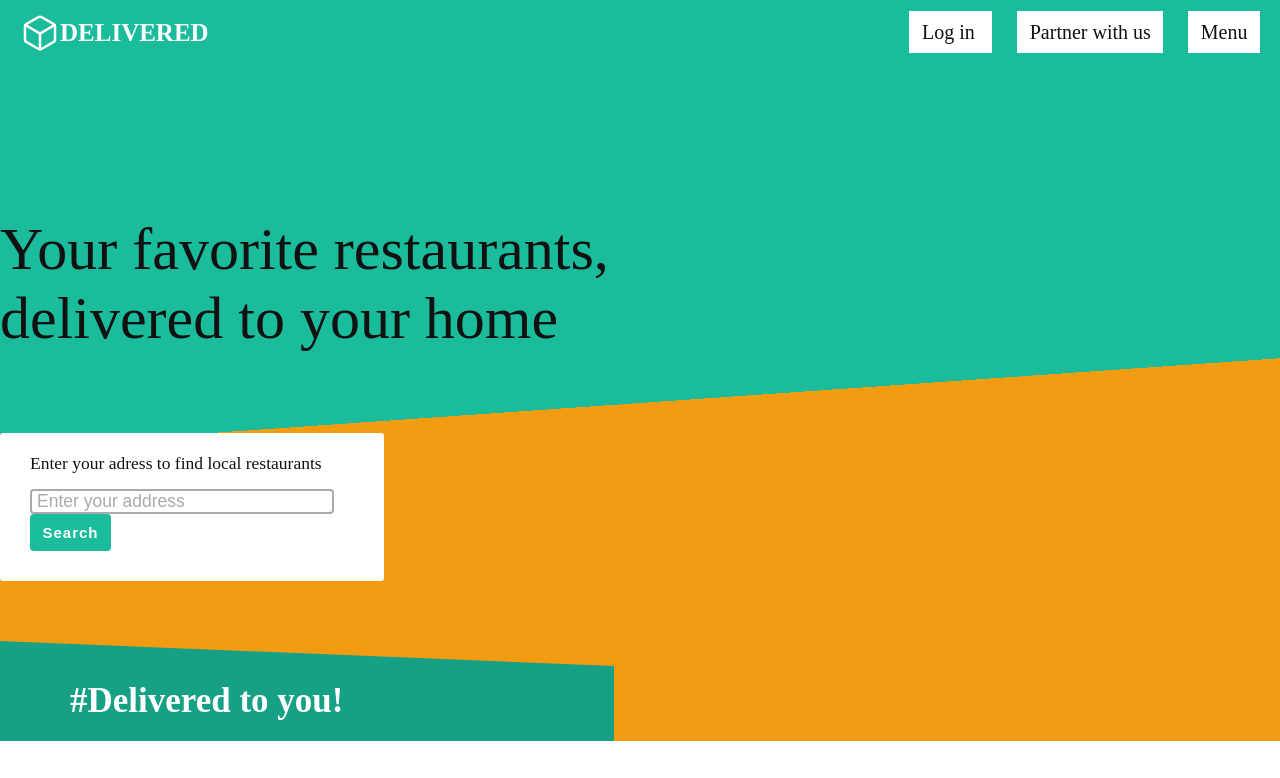
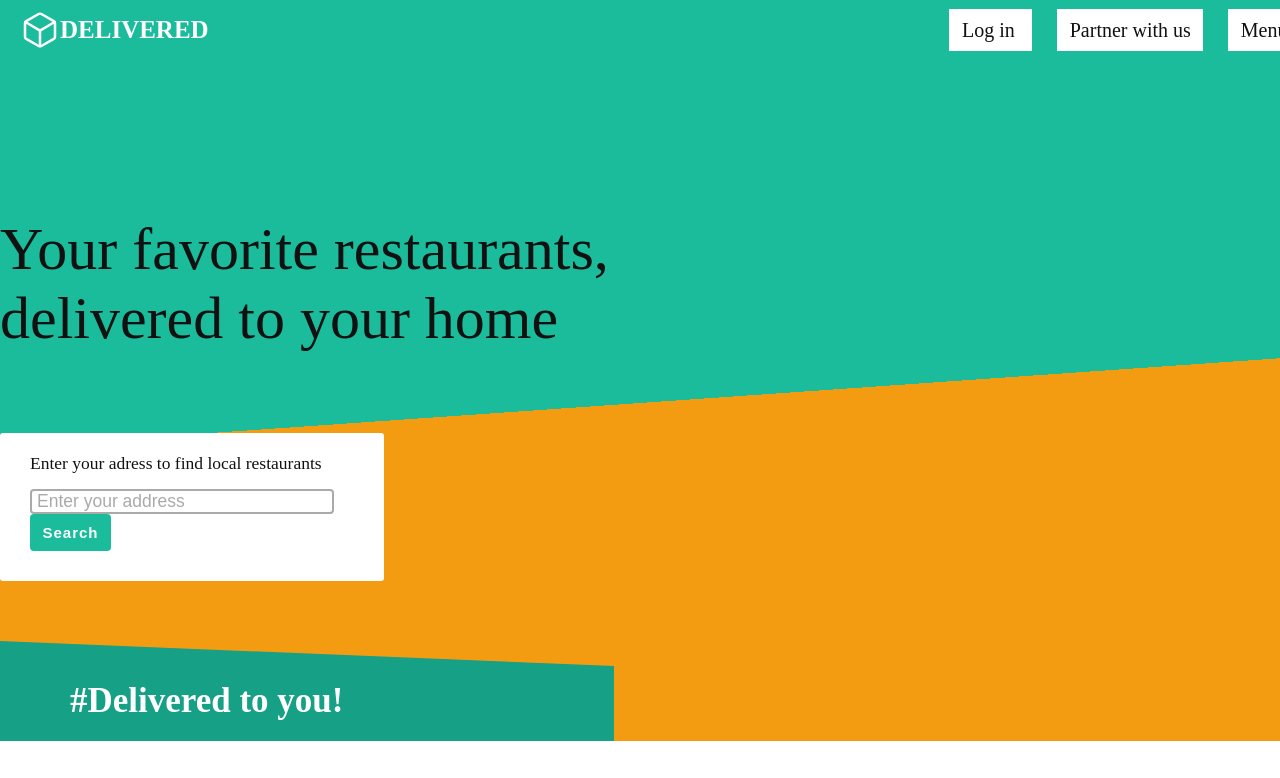
Before and after one commit to Mtetev/Delivered, a React app: page / in a window 1280 px wide. Shown: the top 778 px of the page. Built offline with nearby package versions, Linux system fonts and the light colour scheme.

Commit message:
resize TopBar for desktop

```diff
--- a/src/Components/TopBar/TopBar.js
+++ b/src/Components/TopBar/TopBar.js
@@ -4,6 +4,7 @@ import "./TopBar.scss";
 const TopBar = () => {
     return (
         <div className="topbar">
+            <div className="topbar__content">
                 <div className="topbar-logo">
                     <ion-icon name="cube-outline" class="topbar-logo__icon"></ion-icon>
                     <h2 className="topbar-logo__name">delivered</h2>
@@ -14,6 +15,7 @@ const TopBar = () => {
                     <a href="#" className="topbar-actions__button">Menu</a>
                 </div>
             </div>
+        </div>
     )
 }
 
--- a/src/Components/TopBar/TopBar.scss
+++ b/src/Components/TopBar/TopBar.scss
@@ -1,9 +1,4 @@
 .topbar {
-    display: flex;
-    flex-flow: row nowrap;
-    justify-content: space-between;
-    align-items: center;
-
     width: 100vw;
     height: var(--top-bar-height);
     padding: 1rem 2rem;
@@ -16,6 +11,16 @@
     background-color: var(--color-primary);
 
     color: #fff;
+
+    &__content {
+        display: flex;
+        flex-flow: row nowrap;
+        justify-content: space-between;
+        align-items: center;
+
+        width: 128rem;
+        margin: 0 auto; // center
+    }
 
     &-logo {
         display: flex;
```
Lines whose indentation alone changed are shown as unchanged.
